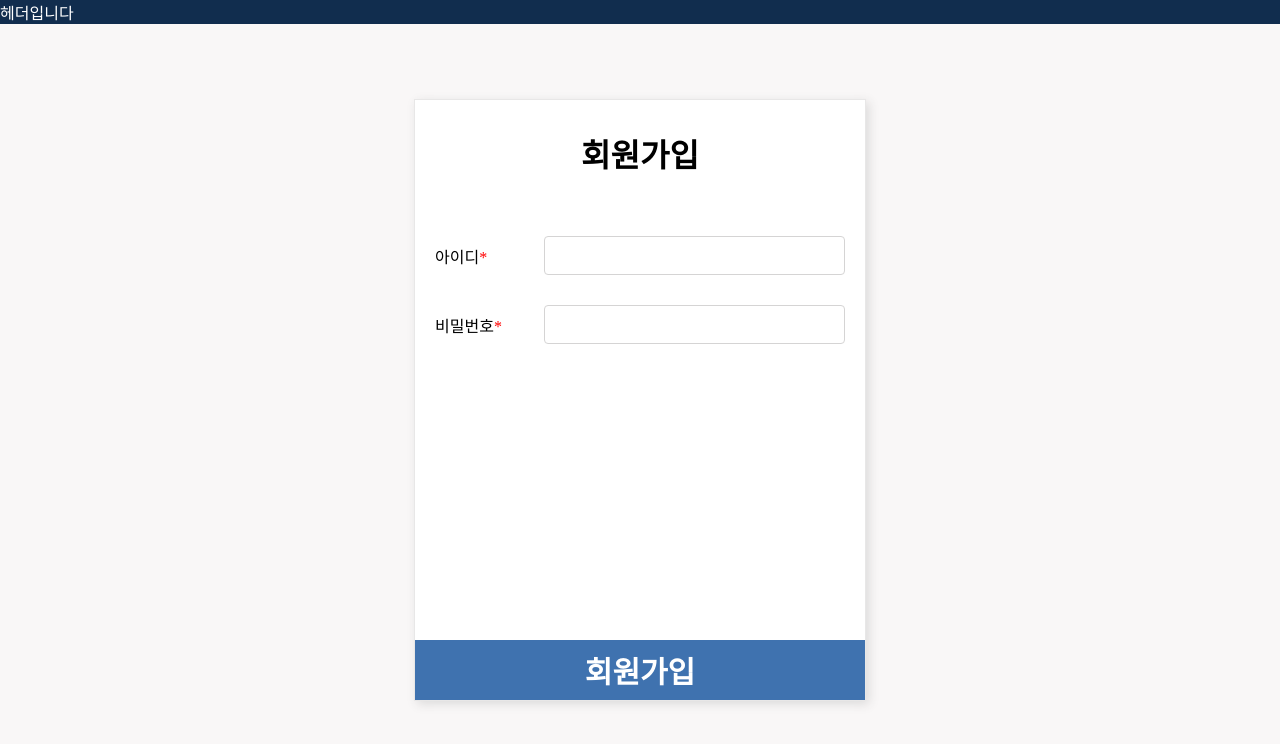
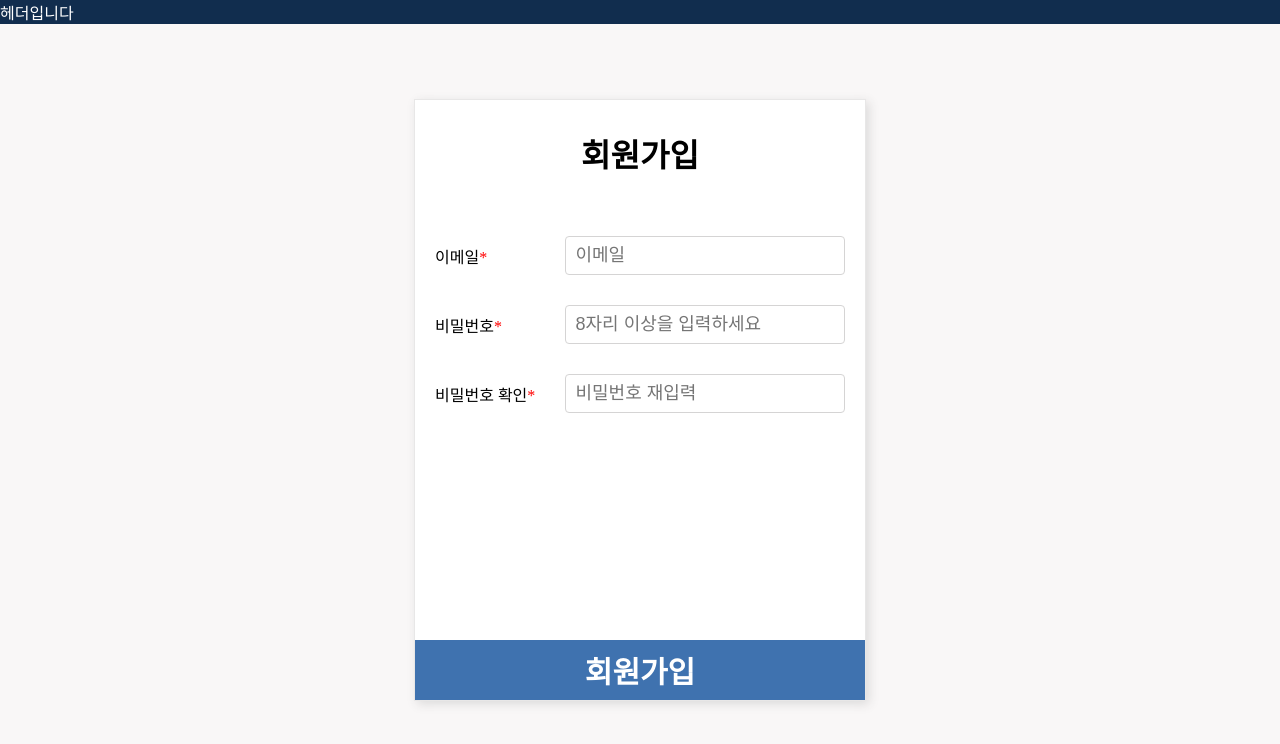
Before and after one commit to Bhanjo/wanted-pre-onboarding-challenge-fe-1, a React (Create React App) app: page /auth-sign-up in a window 1280 px wide. Shown: the top 744 px of the page. Built offline with nearby package versions, Linux system fonts and the light colour scheme.

Commit message:
feat: 회원가입 유효성 검증 구현

```diff
--- a/src/pages/SignUp.js
+++ b/src/pages/SignUp.js
@@ -1,4 +1,4 @@
-import { useState } from 'react';
+import { useEffect, useState } from 'react';
 import styled from 'styled-components';
 import Sign from '../componenets/Sign';
 
@@ -6,10 +6,21 @@ const SignUp = () => {
   const initForm = {
     email: '',
     password: '',
+    rePassword: '',
+  };
+
+  const inputPlaceholder = {
+    email: '이메일',
+    password: '8자리 이상을 입력하세요',
+    rePassword: '비밀번호 재입력',
   };
 
   const [inputs, setInputs] = useState(initForm);
-  const { email, password } = inputs;
+  const { email, password, rePassword } = inputs;
+
+  const [emailValid, setEmailValid] = useState(false);
+  const [passwordValid, setPasswordValid] = useState(false);
+  const [rePasswordVaild, setRePasswordVaild] = useState(false);
 
   const onChange = e => {
     const { name, value } = e.target;
@@ -21,22 +32,62 @@ const SignUp = () => {
 
   const onSubmit = e => {
     e.preventDefault();
-    console.log('email:', email, 'password:', password);
+    alert(`${email} ${password} ${rePassword}`);
     setInputs(initForm);
   };
+
+  const emailPattern =
+    /^([\w-]+(?:\.[\w-]+)*)@((?:[\w-]+\.)*\w[\w-]{0,66})\.([a-z]{2,6}(?:\.[a-z]{2})?)$/i;
+
+  useEffect(() => {
+    setEmailValid(inputs.email !== '' && inputs.email.match(emailPattern));
+    setPasswordValid(inputs.password.length >= 8);
+    setRePasswordVaild(inputs.password === inputs.rePassword);
+  }, [inputs.email, inputs.password, inputs.rePassword]);
 
   return (
     <Sign title={'회원가입'}>
       <Form onSubmit={onSubmit}>
         <InputContainer>
-          <InputGroup>
-            <label htmlFor='email'>아이디</label>
-            <input name='email' value={email} onChange={onChange} />
-          </InputGroup>
-          <InputGroup>
-            <label htmlFor='password'>비밀번호</label>
-            <input name='password' value={password} onChange={onChange} />
-          </InputGroup>
+          <div>
+            <InputGroup>
+              <label htmlFor='email'>이메일</label>
+              <input
+                type='text'
+                name='email'
+                value={email}
+                placeholder={inputPlaceholder.email}
+                onChange={onChange}
+              />
+            </InputGroup>
+            {!emailValid && inputs.email !== '' && <p>이메일이 올바르지 않습니다</p>}
+          </div>
+          <div>
+            <InputGroup>
+              <label htmlFor='password'>비밀번호</label>
+              <input
+                type='password'
+                name='password'
+                value={password}
+                placeholder={inputPlaceholder.password}
+                onChange={onChange}
+              />
+            </InputGroup>
+            {!passwordValid && inputs.password !== '' && <p>8자리 이상 입력하세요</p>}
+          </div>
+          <div>
+            <InputGroup>
+              <label htmlFor='password'>비밀번호 확인</label>
+              <input
+                type='password'
+                name='rePassword'
+                value={rePassword}
+                placeholder={inputPlaceholder.rePassword}
+                onChange={onChange}
+              />
+            </InputGroup>
+            {!rePasswordVaild && <p>입력하신 비밀번호와 다릅니다.</p>}
+          </div>
         </InputContainer>
         <button type='submit'>회원가입</button>
       </Form>
@@ -73,6 +124,9 @@ const InputContainer = styled.div`
   flex-direction: column;
   gap: 30px 0;
   margin: 30px 20px 0 20px;
+  p {
+    color: red;
+  }
 `;
 
 const InputGroup = styled.div`
@@ -84,11 +138,12 @@ const InputGroup = styled.div`
     color: red;
   }
   input {
-    width: 70%;
+    width: 65%;
     height: 35px;
     padding-left: 10px;
     border-radius: 4px;
     border: 1px solid #d5d4d4;
+    font-size: 18px;
   }
   input:focus {
     outline: 2px solid ${({ theme }) => theme.colors.primary.indigo};
```
